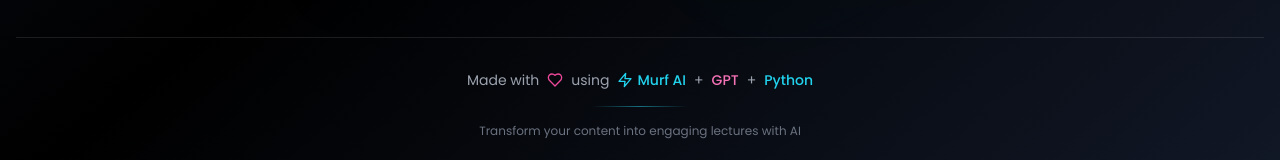
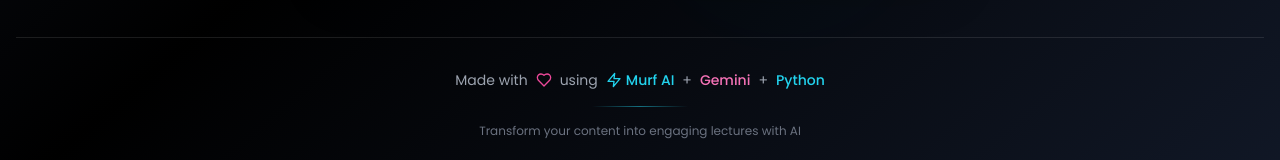
Before and after one commit to KrishnaChaitanya16/Studi.io, a React (Vite) app in the folder frontend/: page / in a window 1280 px wide. Shown: the part 887-1047 px from the top of the page. Built offline with nearby package versions, Linux system fonts and the light colour scheme.

Commit message:
modified UI

```diff
--- a/frontend/src/components/Footer.tsx
+++ b/frontend/src/components/Footer.tsx
@@ -14,7 +14,7 @@ const Footer: React.FC = () => {
             <span className="text-cyan-400 font-medium">Murf AI</span>
           </div>
           <span>+</span>
-          <span className="text-pink-400 font-medium">GPT</span>
+          <span className="text-pink-400 font-medium">Gemini</span>
           <span>+</span>
           <span className="text-cyan-400 font-medium">Python</span>
         </div>
```
